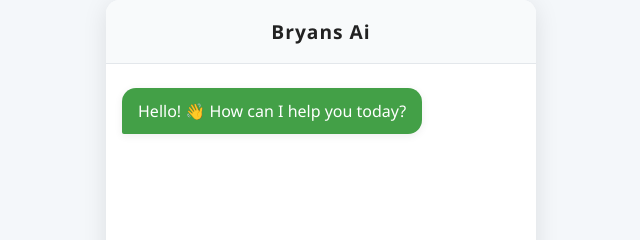
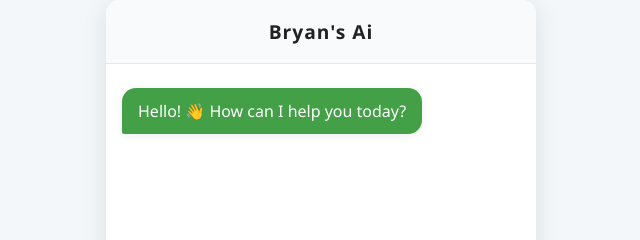
Before and after one commit to WaiswaJBryans/Ai-chatbot-using-html-css-and-js, a plain HTML site: page index.html in a window 1280 px wide. Shown: the top 240 px of the page, 319-959 px from the left. Drawn offline with Linux system fonts and the light colour scheme.

Commit message:
update index.html

```diff
--- a/index.html
+++ b/index.html
@@ -9,7 +9,7 @@
 </head>
 <body>
   <div class="container">
-    <div class="header">Bryans Ai</div>
+    <div class="header">Bryan's Ai</div>
     <div class="chat-box" id="chat-box"></div>
     <form class="input-row" id="chat-form" autocomplete="off">
       <input type="text" id="user-input" placeholder="Type your message..." required autofocus />
```
